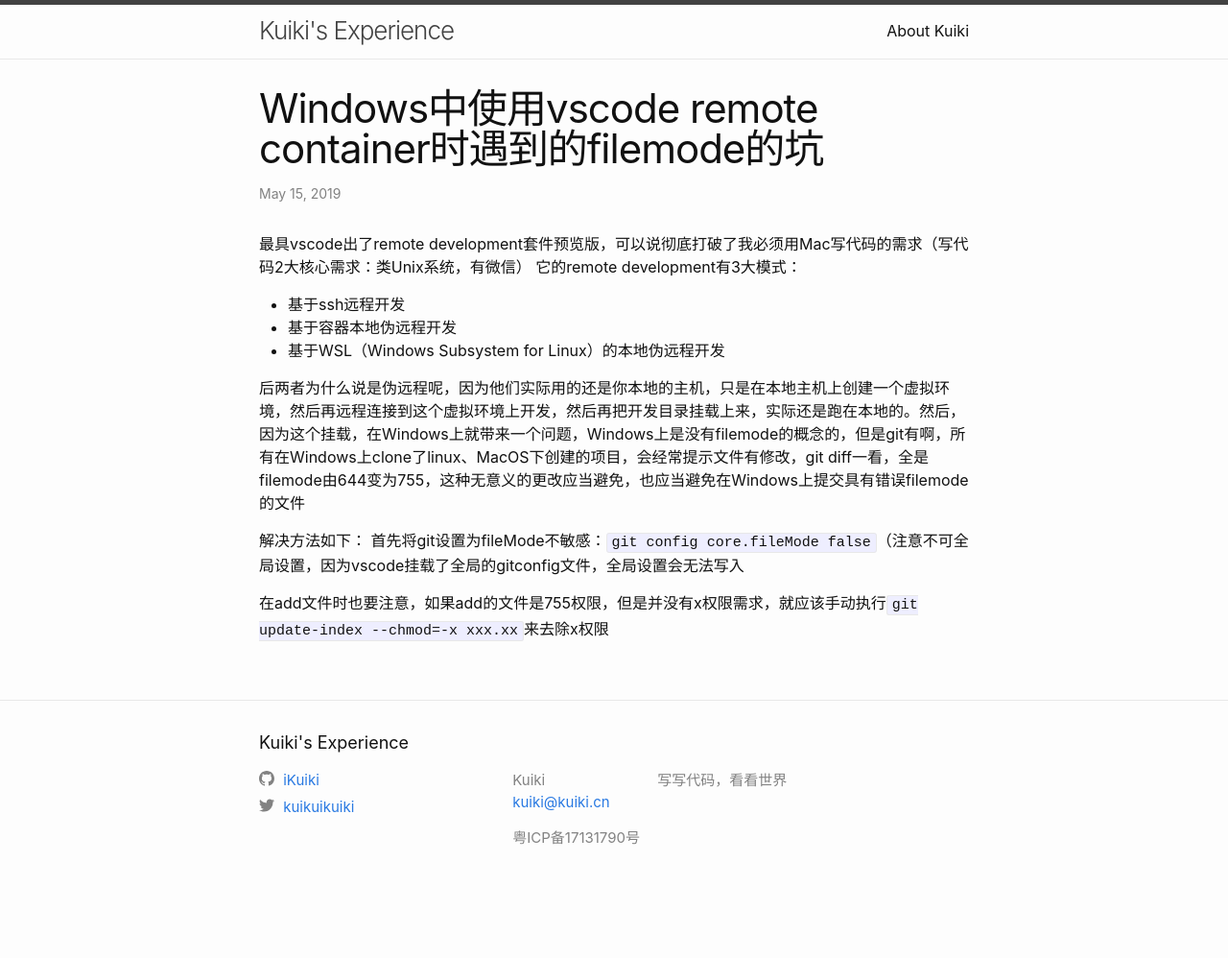
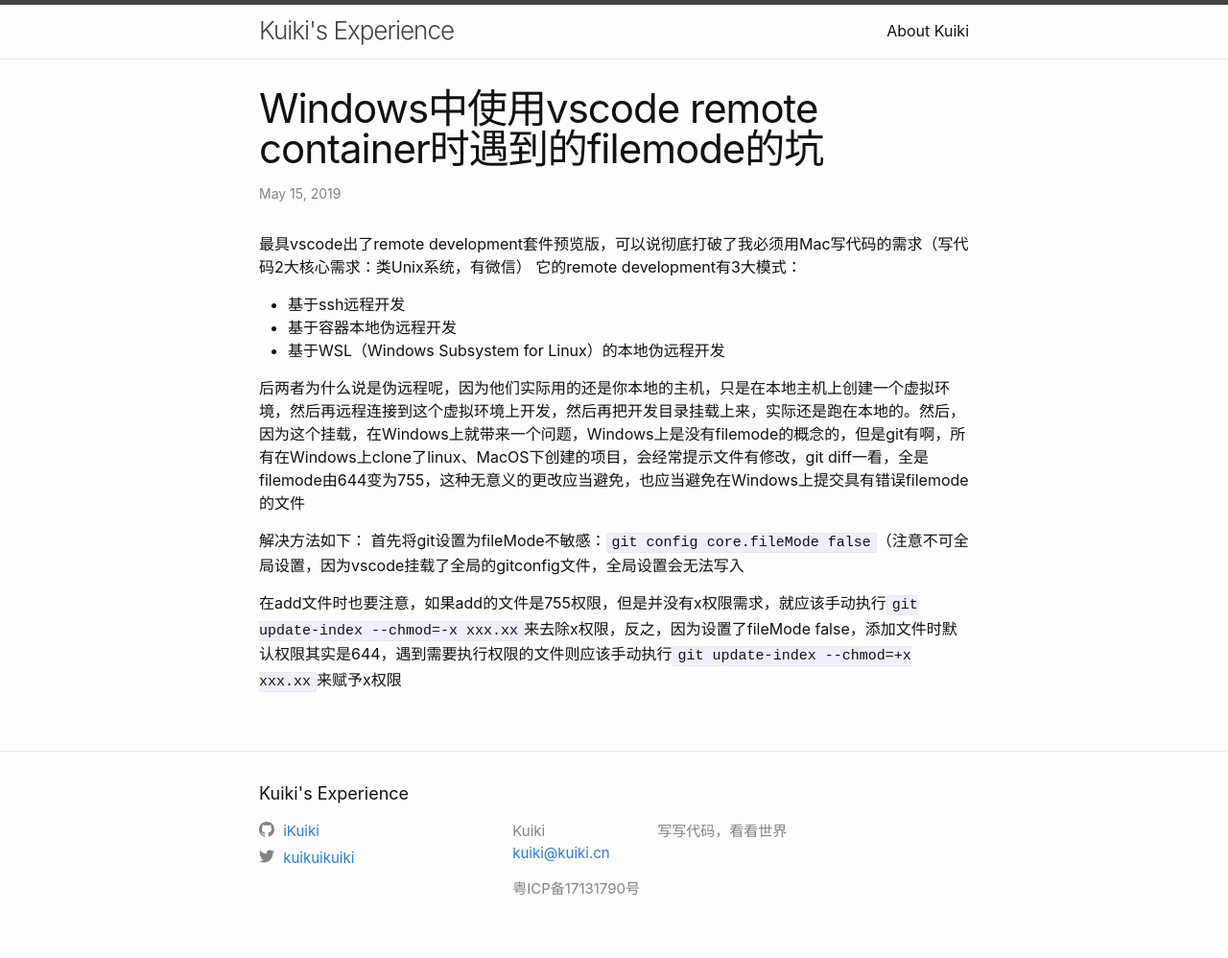
Before and after one commit to iKuiki/iKuiki.github.io, a Jekyll site: the page built from _posts/2019-05-15-windows-container-git-filemode.markdown, in a window 1280 px wide. Shown: the whole page at 96% size. Built offline with Jekyll 4.4.1, drawn with Linux system fonts in a browser that asks for light colours; before the commit the page ends 945 px from its top, so only the background shows below that.

Commit message:
更新《Windows中使用vscode remote container时遇到的filemode的坑》

````diff
--- a/_posts/2019-05-15-windows-container-git-filemode.markdown
+++ b/_posts/2019-05-15-windows-container-git-filemode.markdown
@@ -19,4 +19,4 @@ tags:
 解决方法如下：
 首先将git设置为fileMode不敏感：```git config core.fileMode false```（注意不可全局设置，因为vscode挂载了全局的gitconfig文件，全局设置会无法写入
 
-在add文件时也要注意，如果add的文件是755权限，但是并没有x权限需求，就应该手动执行```git update-index --chmod=-x xxx.xx```来去除x权限
+在add文件时也要注意，如果add的文件是755权限，但是并没有x权限需求，就应该手动执行```git update-index --chmod=-x xxx.xx```来去除x权限，反之，因为设置了fileMode false，添加文件时默认权限其实是644，遇到需要执行权限的文件则应该手动执行```git update-index --chmod=+x xxx.xx```来赋予x权限
````
